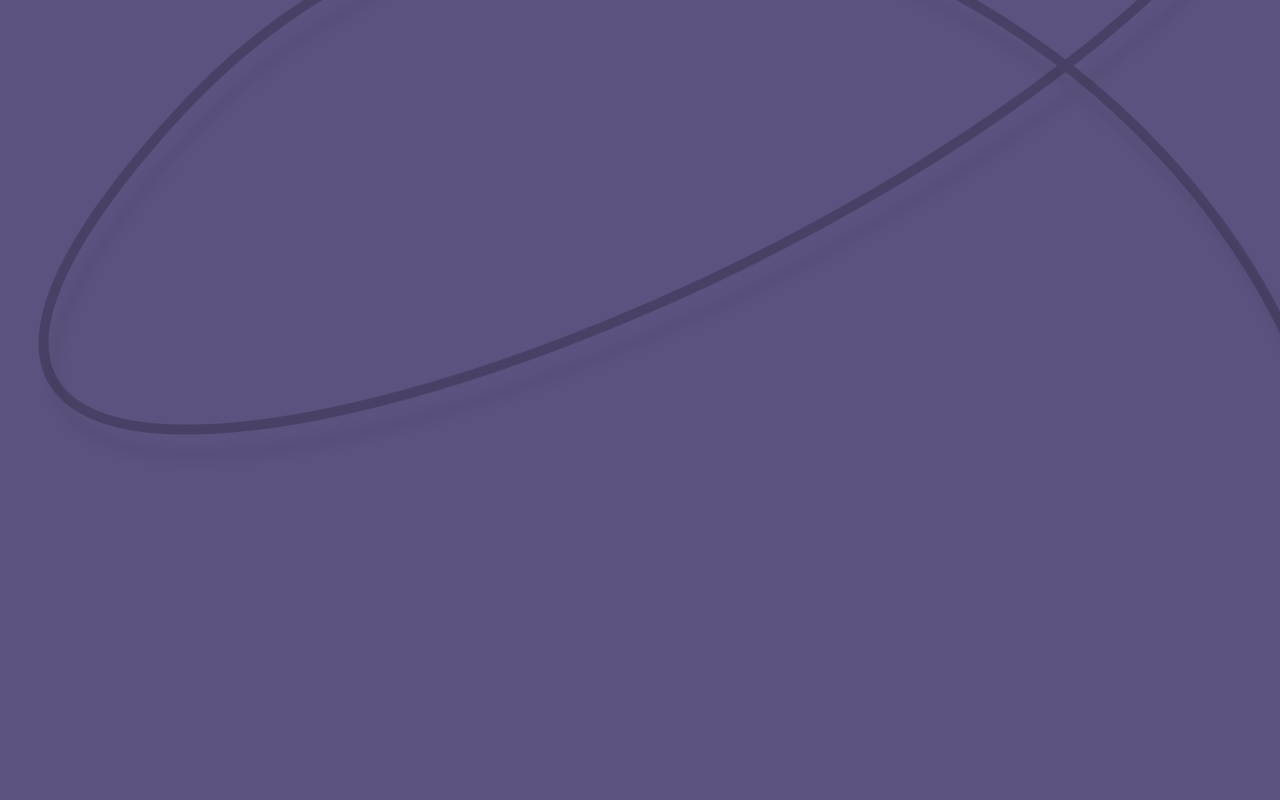
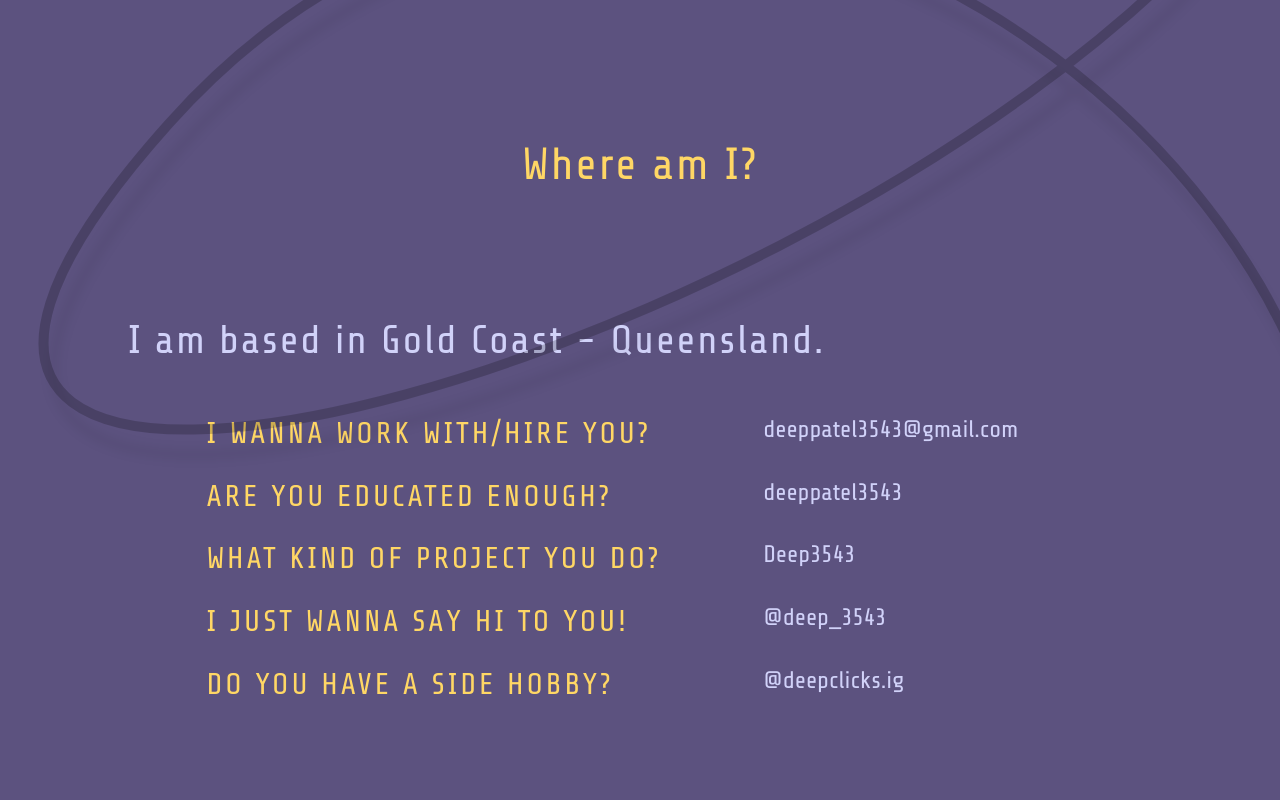
Before and after one commit to Deep3543/portfolio, a React (Create React App) app: page / in a window 1280 px wide. Shown: the part 2080-2880 px from the top of the page. Built offline with nearby package versions, Linux system fonts and the light colour scheme.

Commit message:
Added Find Me section

```diff
--- a/src/components/docs/Find.js
+++ b/src/components/docs/Find.js
@@ -5,8 +5,29 @@ class Find extends Component{
         return(
             // Frame for Find Me Page
             <div className="find-container" id="find">
-                {/* Temp Content */}
-                Hey, This is Find Me section.!
+                {/* Content */}
+                <div className="find-content">
+                    {/* Header */}
+                    <h3 className="head find-header">Where am I?</h3>
+                    {/* Description */}
+                    <p className="details find-details">I am based in Gold Coast - Queensland.</p>
+                    <div className="find-ques-container">
+                        {/* Questions for Find Me */}
+{/* TODO: Add icons to the answers */}
+                        <ul className="find-ques">
+                            <li className="item-left ques1">I Wanna work with/hire you?</li>
+                            <li className="item-right ans1">deeppatel3543@gmail.com</li>
+                            <li className="item-left ques2">Are You educated enough?</li>
+                            <li className="item-right ans2">deeppatel3543</li>
+                            <li className="item-left ques3">What kind of project you do?</li>
+                            <li className="item-right ans3">Deep3543</li>
+                            <li className="item-left ques4">I just wanna say Hi to you!</li>
+                            <li className="item-right ans4">@deep_3543</li>
+                            <li className="item-left ques5">Do you have a side hobby?</li>
+                            <li className="item-right ans5">@deepclicks.ig</li>
+                        </ul>
+                    </div>
+                </div>
             </div>
         )
     }
--- a/src/components/docs/Work.js
+++ b/src/components/docs/Work.js
@@ -5,8 +5,9 @@ class Work extends Component{
         return(
             // Frame for Work Page
             <div className="work-container" id="work">
-                {/* Temp Content */}
-                Hey, This is work section.!
+                {/* Image Container */}
+{/* TODO: Create the work section and add atleast 2 work sections */}
+                This is Work Section!!!!
             </div>
         )
     }
--- a/src/styles/dif.css
+++ b/src/styles/dif.css
@@ -52,6 +52,13 @@ body::-webkit-scrollbar{
     float: none;
     display: block;
     text-align: left;
+  }
+}
+
+/* Responsive Find Me Questions Grids */
+@media (max-width: 800px) {
+  .find-ques {
+    flex-flow: column wrap;
   }
 }
 
@@ -209,12 +216,23 @@ body::-webkit-scrollbar{
 .github{
   margin-left: 0;
 }
+
+.head{
+  font-family: Share Tech;
+  font-style: normal;
+  font-weight: normal;
+  font-size: 45px;
+  line-height: 51px;
+  text-align: center;
+  letter-spacing: 0.05em;
+  color: #FFD765;
+}
 /* ------- */
 
 
 /* Work Page CSS */
 .work-container{
-  margin-top: 90%;
+  margin: 10% 0 80% 0;
   padding: 0;
   width: 100%;
 }
@@ -228,4 +246,44 @@ body::-webkit-scrollbar{
   width: 100%;
   height: 100%;
 }
+
+.find-details{
+  padding: 5% 0 0 10%;
+}
+
+.find-ques-container{
+  margin: 3% 10% 0 15%;
+}
+
+.find-ques{
+  list-style-type: none;
+  display: flex;
+  flex-flow: row wrap;
+}
+.find-ques>li{
+  padding: 1.5%;
+}
+
+.item-left{
+  width: 55%;
+  font-family: Share Tech;
+  font-style: normal;
+  font-weight: normal;
+  font-size: 30px;
+  line-height: 34px;
+  align-items: center;
+  letter-spacing: 0.1em;
+  text-transform: uppercase;
+  color: #FFD765;
+}
+.item-right{
+  width: 30%;
+  font-family: Share Tech;
+  font-style: normal;
+  font-weight: normal;
+  font-size: 24px;
+  line-height: 27px;
+  align-items: center;
+  color: var(--brand);
+}
 /* ---------------- */
```
Also changed, not shown: src/assets/w_deakintrack.png (added), src/assets/w_paperstate.png (added).
